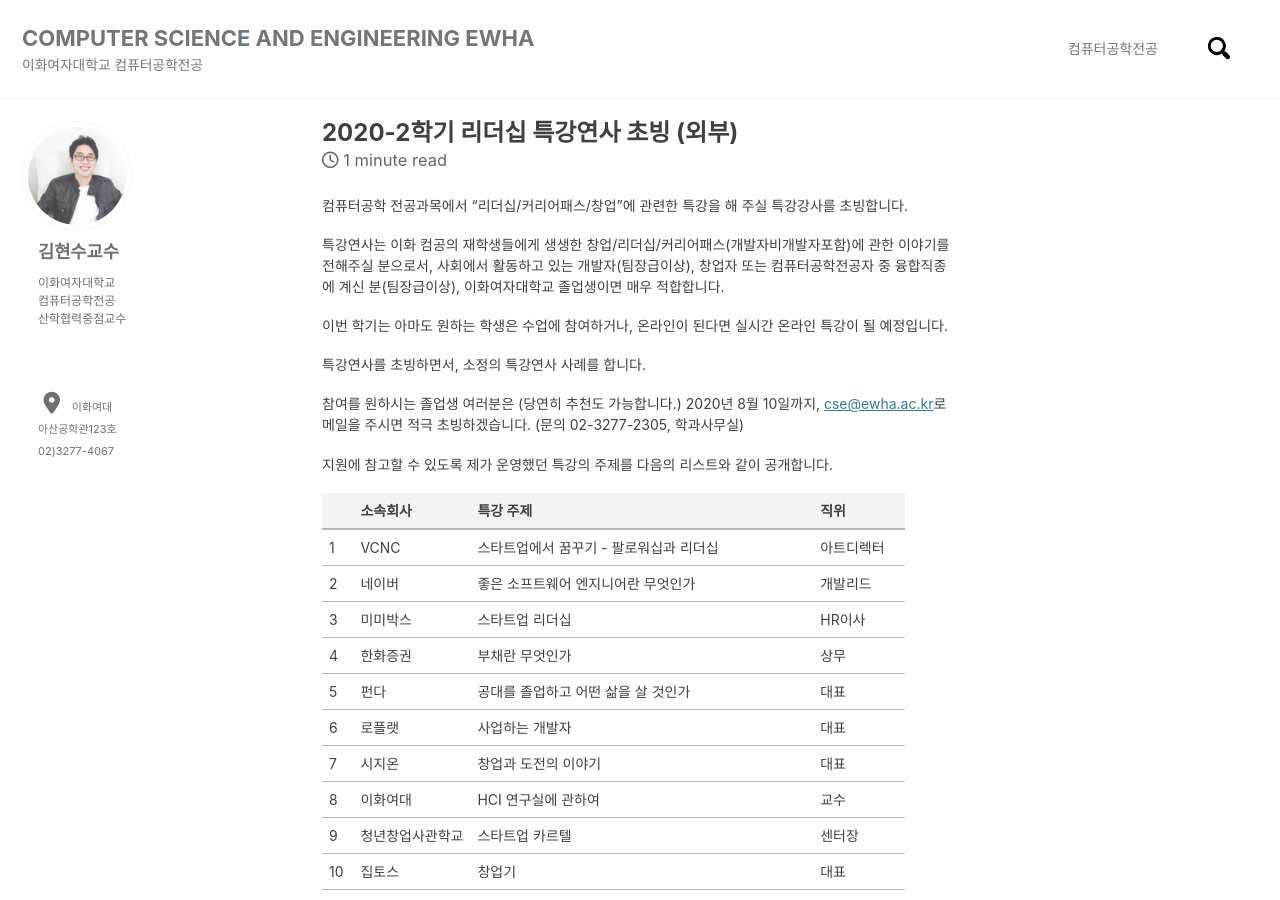
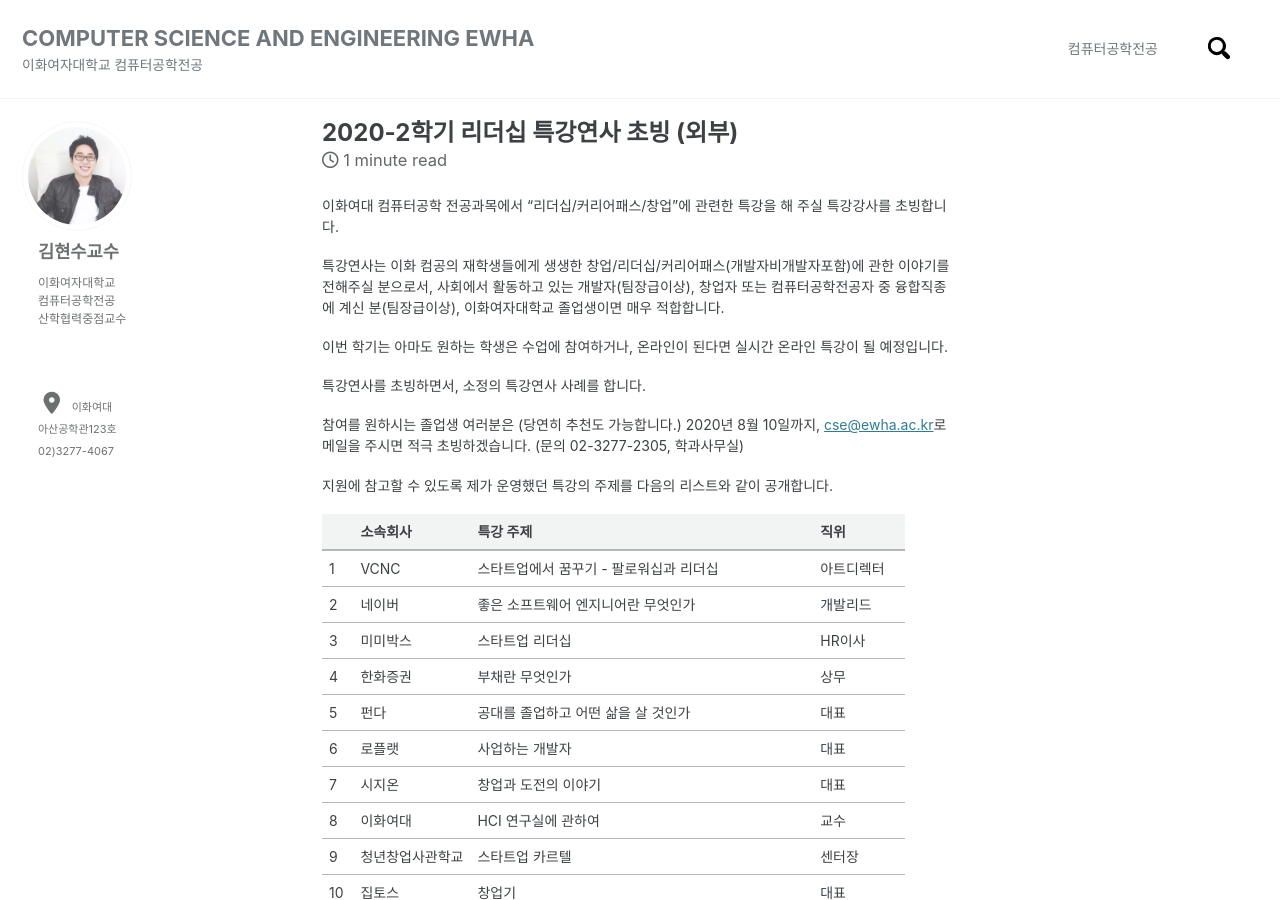
Before and after one commit to faculty-hieonn/faculty-hieonn.github.io, a Jekyll site: the page built from _posts/2020-08-06-lecturer.md, in a window 1280 px wide and 900 px high. Built offline with Jekyll 4.4.1, drawn with Linux system fonts in a browser that asks for light colours; cached includes are drawn as plain includes; nearby versions of some CDN libraries.

```diff
--- a/_posts/2020-08-06-lecturer.md
+++ b/_posts/2020-08-06-lecturer.md
@@ -6,7 +6,7 @@ header :
     og_image: /assets/images/ewha.jpg
 ---
 
-컴퓨터공학 전공과목에서 "리더십/커리어패스/창업"에 관련한 특강을 해 주실 특강강사를 초빙합니다.
+이화여대 컴퓨터공학 전공과목에서 "리더십/커리어패스/창업"에 관련한 특강을 해 주실 특강강사를 초빙합니다.
 
 특강연사는 이화 컴공의 재학생들에게 생생한 창업/리더십/커리어패스(개발자비개발자포함)에 관한 이야기를 전해주실 분으로서, 사회에서 활동하고 있는 개발자(팀장급이상), 창업자 또는 컴퓨터공학전공자 중 융합직종에 계신 분(팀장급이상), 이화여자대학교 졸업생이면 매우 적합합니다.
 
```
